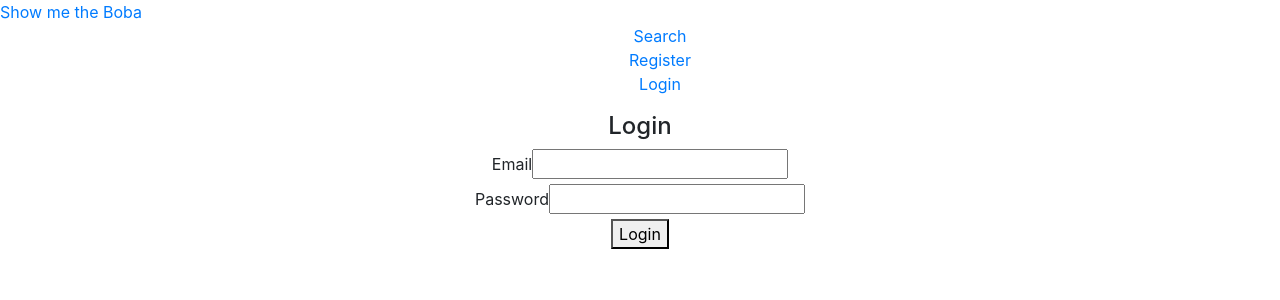
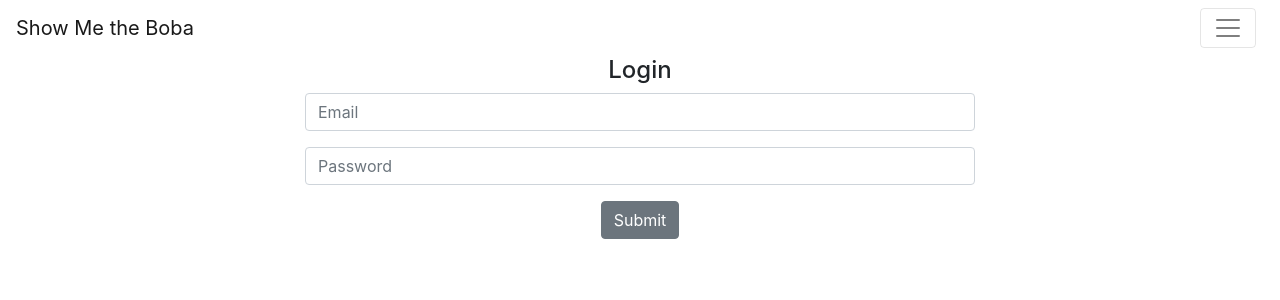
Before and after one commit to sgbondoc/boba-client, a React (Create React App) app: page /login in a window 1280 px wide. Shown: the top 300 px of the page. Built offline with nearby package versions, Linux system fonts and the light colour scheme.

Commit message:
styled header and login form

```diff
--- a/src/App.css
+++ b/src/App.css
@@ -1,11 +1,3 @@
 .App {
   text-align: center;
 }
-
-.logo{
-  text-align: left;
-}
-
-ul {
-  list-style: none;
-}
--- a/src/components/Header.js
+++ b/src/components/Header.js
@@ -1,35 +1,59 @@
-import React from 'react'
-import { Link } from 'react-router-dom'
+import React, { useState } from 'react'
+// import { Link } from 'react-router-dom'
+import { Collapse, Navbar, NavbarToggler,
+    NavbarBrand, Nav, NavItem, NavLink
+} from 'reactstrap'
 
 const Header = (props) => {
+    const [collapsed, setCollapsed] = useState(true)
+
+    const toggleNavbar = () => setCollapsed(!collapsed)
+
     return (
-        <header>
-
-            <div className="logo">
-                <Link to={'/'}>Show me the Boba</Link>
-            </div>
-
-            <div className="links">
-                <ul>
+        <div>
+            <Navbar color="faded" light>
+                <NavbarBrand href="/" className="mr-auto">Show Me the Boba</NavbarBrand>
+                <NavbarToggler onClick={toggleNavbar} className="mr-2" />
+                <Collapse isOpen={!collapsed} navbar>
+                    <Nav navbar>
                         { props.currentUser ?
                             <>
-                            <li><Link to={ '/search' }>Search</Link></li>
-                            <li><Link to={ '/ratings' }>See All Ratings</Link></li>
-                            <li><Link to={ '/ratings/new' }>Add Rating</Link></li>
-                            <li><Link to={ '/drinks' }>To Drink List</Link></li>
-                            <li><Link to={ '/profile' }>Profile</Link></li>
-                            <li><a href="/logout" onClick={ props.logout }>Log Out</a></li>
+                                <NavItem>
+                                    <NavLink href="/search">Search</NavLink>
+                                </NavItem>
+                                <NavItem>
+                                    <NavLink href="/ratings">See All Ratings</NavLink>
+                                </NavItem>
+                                <NavItem>
+                                    <NavLink href="/ratings/new">Add Rating</NavLink>
+                                </NavItem>
+                                <NavItem>
+                                    <NavLink href="/drinks">To Drink List</NavLink>
+                                </NavItem>
+                                <NavItem>
+                                    <NavLink href="/profile">Profile</NavLink>
+                                </NavItem>
+                                <NavItem>
+                                    <NavLink href="/logout" onClick={ props.logout }>Logout</NavLink>
+                                </NavItem>
                             </>
                         :
                             <>
-                            <li><Link to={ '/search' }>Search</Link></li>
-                            <li><Link to={ '/register' }>Register</Link></li>
-                            <li><Link to={ '/login' }>Login</Link></li>
+                                <NavItem>
+                                    <NavLink href="/search">Search</NavLink>
+                                </NavItem>
+                                <NavItem>
+                                    <NavLink href="/register">Register</NavLink>
+                                </NavItem>
+                                <NavItem>
+                                    <NavLink href="/login">Login</NavLink>
+                                </NavItem>
                             </>
                         }
-                </ul>
+                    </Nav>
+                </Collapse>
+            </Navbar>
         </div>
-        </header>
     )
 }
 
--- a/src/components/SearchForm.js
+++ b/src/components/SearchForm.js
@@ -1,49 +1,55 @@
 import React, { Component } from 'react'
-import { Button } from 'reactstrap'
+import { Button, Form, FormGroup, Label, Input } from 'reactstrap'
 
 class SearchForm extends Component {
     state = {
         searchLocationQuery: ""
     }
+
     handleChange = (event) => {
         this.setState({
             searchLocationQuery: event.target.value
         })
     }
+
     handleSubmit = (event) => {
         event.preventDefault()
-        console.log(this.state.searchLocationQuery)
         this.props.onFormSubmit(this.state.searchLocationQuery)
     }
 
     render() {
         return (
             <div className="search-form">
-
                 <form onSubmit={ this.handleSubmit }>
-
-                    <label
+                    <Form inline>
+                        {/* <FormGroup>
+                            <Label
                                 className="search-form-label"
                                 htmlFor="location"
                                 arialabel="enter address, city, or zip code">
-                        Find boba now
-                    </label>
-
-                    <input
+                                Find Boba
+                            </Label>
+                        </FormGroup>
+                        {' '} */}
+                        <FormGroup>
+                            <Input
                                 className="search-form-input"
                                 type="text"
                                 id="location"
                                 placeholder="address, city, or zip code"
                                 value={ this.state.searchLocationQuery }
                                 onChange={ this.handleChange }>
-                    </input>
-
+                            </Input>
+                        </FormGroup>
+                        {' '}
+                        <FormGroup>
                             <Button
                                 className="search-form-button"
                                 type="submit">
                                 Search
                             </Button>
-
+                        </FormGroup>
+                    </Form>
                 </form>
             </div>
         )
--- a/src/index.css
+++ b/src/index.css
@@ -11,3 +11,27 @@ code {
   font-family: source-code-pro, Menlo, Monaco, Consolas, 'Courier New',
     monospace;
 }
+
+a {
+  text-decoration: none;
+}
+
+ul {
+  list-style: none;
+}
+
+.logo {
+  text-align: left;
+}
+
+.form-inline {
+  width: 700px;
+  align-content: center;
+  margin: auto;
+}
+
+.form {
+  width: 700px;
+  align-content: center;
+  margin: auto;
+}
--- a/src/pages/Login.js
+++ b/src/pages/Login.js
@@ -1,16 +1,24 @@
 import React, { Component } from 'react'
 import UserModel from '../models/user'
+import {
+    Container, Col, Form,
+    FormGroup, Label, Input,
+    Button,
+} from 'reactstrap';
+import '../index.css'
 
 class Login extends Component {
     state = {
         email: "",
         password: ""
     }
+
     handleChange = (event) => {
         this.setState({
             [event.target.name]: event.target.value
         })
     }
+
     handleSubmit = (event) => {
         event.preventDefault()
         UserModel.login(this.state)
@@ -28,37 +36,44 @@ class Login extends Component {
 
     render() {
         return (
-            <div>
+            <Container className="Login">
                 <h4>Login</h4>
-
                 <form onSubmit={ this.handleSubmit }>
-
+                    <Form className="form">
+                        <Col>
+                            <FormGroup>
                                 <div className="login-form-group">
-                        <label htmlFor="name">Email</label>
-                        <input
+                                    <Label for="email" hidden>Email</Label>
+                                    <Input
                                         onChange={ this.handleChange }
                                         type="email"
                                         id="email"
                                         name="email"
+                                        placeholder="Email"
                                         value={ this.state.email }
                                     />
                                 </div>
-
+                            </FormGroup>
+                        </Col>
+                        <Col>
+                            <FormGroup>
                                 <div className="login-form-group">
-                        <label htmlFor="password">Password</label>
-                        <input
+                                    <Label for="password" hidden>Password</Label>
+                                    <Input
                                         onChange={ this.handleChange }
                                         type="password"
                                         id="password"
                                         name="password"
+                                        placeholder="Password"
                                         value={ this.state.password }
                                     />
                                 </div>
-
-                    <button type="submit">Login</button>
-
+                            </FormGroup>
+                        </Col>
+                        <Button type="submit">Submit</Button>
+                    </Form>
                 </form>
-            </div>
+            </Container>
         )
     }
 }
```
Lines whose indentation alone changed are shown as unchanged.
